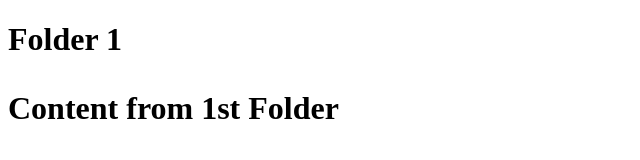
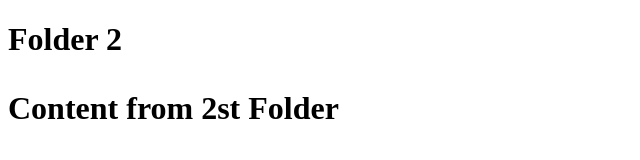
Before and after one commit to gohar-waheed-brainx/Practise, a plain HTML site: page index.html in a window 1280 px wide. Shown: the full height of the page, 0-640 px from the left. Drawn offline with Linux system fonts and the light colour scheme.

Commit message:
Creating Merge Conflict

```diff
--- a/index.html
+++ b/index.html
@@ -7,9 +7,9 @@
 </head>
 <body>
     <h1>
-        Folder 1
+        Folder 2
         <p>
-            Content from 1st Folder
+            Content from 2st Folder
         </p>
     </h1>
 </body>
```
